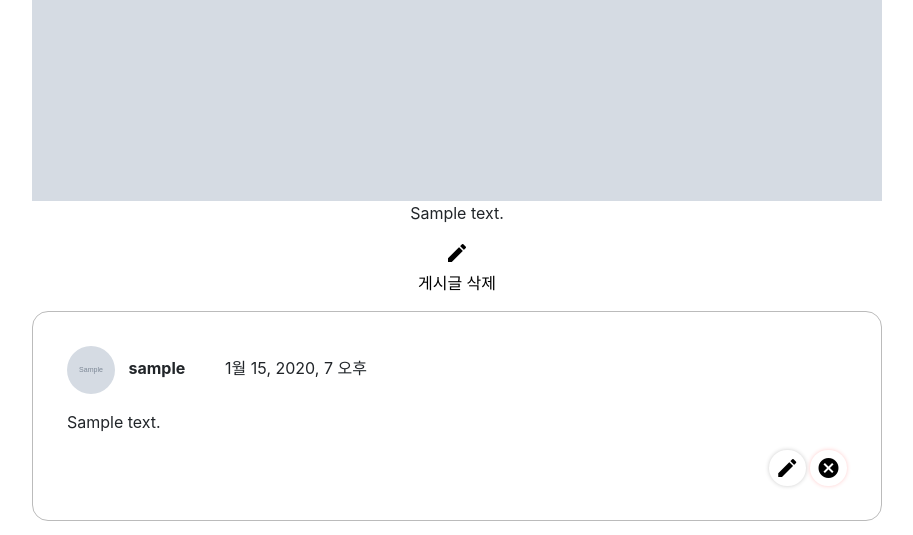
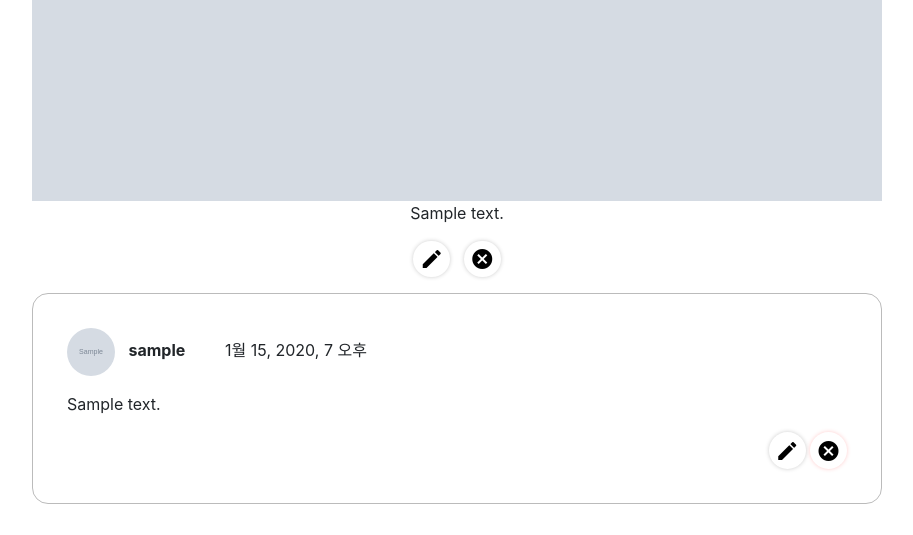
Before and after one commit to changlotech/zzalbang, a Django app: page /articles/detail/1/ in a window 1280 px wide. Shown: the part 772-1307 px from the top of the page, without its empty margins (183-1096 px from the left). Run offline with Django 3.2, Linux system fonts and the light colour scheme; a user stored in the database is signed in; tables that the repository leaves empty hold one stand-in row (values such as "Sample post"); grey boxes marked "Sample" are stand-in pictures; some libraries are stand-ins or nearby versions.

Commit message:
갤러리 detail에서 구독자 게시물 숫자 출력

```diff
--- a/articleapp/templates/articleapp/detail.html
+++ b/articleapp/templates/articleapp/detail.html
@@ -42,11 +42,12 @@
       <!-- 게시글 작성자가 진짜 작성한 유저인지 검증라인 -->
       {% if target_article.writer == request.user %}
 
-      <a class="material-icons" href="{% url 'articleapp:update' pk=target_article.pk %}">
+      <a title="수정" style="box-shadow: 0 0 4px #ccc; border-radius: 50%; padding: 0.4rem;" class="material-icons" href="{% url 'articleapp:update' pk=target_article.pk %}">
         edit
       </a>
-      <a href="{% url 'articleapp:delete' pk=target_article.pk %}">
-        <p>게시글 삭제</p>
+      &nbsp;
+      <a title="삭제" style="box-shadow: 0 0 4px #ccc; border-radius: 50%; padding: 0.4rem;"class="material-icons" href="{% url 'articleapp:delete' pk=target_article.pk %}">
+        cancel
       </a>
 
       {% endif %}
--- a/galleryapp/templates/galleryapp/detail.html
+++ b/galleryapp/templates/galleryapp/detail.html
@@ -20,6 +20,11 @@
       <h5 style="margin-bottom:3rem;">
         {{ target_gallery.description }}
       </h5>
+      <!-- subscibeapp model로 부터 -->
+
+      <!-- articleapp 의 model로 부터 -->
+      <span style="font-size: 0.9rem; letter-spacing: 0.01rem;">구독자 <strong style="font-size: 1.3rem;">{{ target_gallery.subscription.count }}</strong> 명 </span>&nbsp;|
+      <span style="font-size: 0.9rem; letter-spacing: 0.01rem;">게시물 <strong style="font-size: 1.3rem;">{{ target_gallery.article.count }}</strong> 개 </span>
 
       <div class="text-center mb-5">
         {% if user.is_authenticated %}
```
